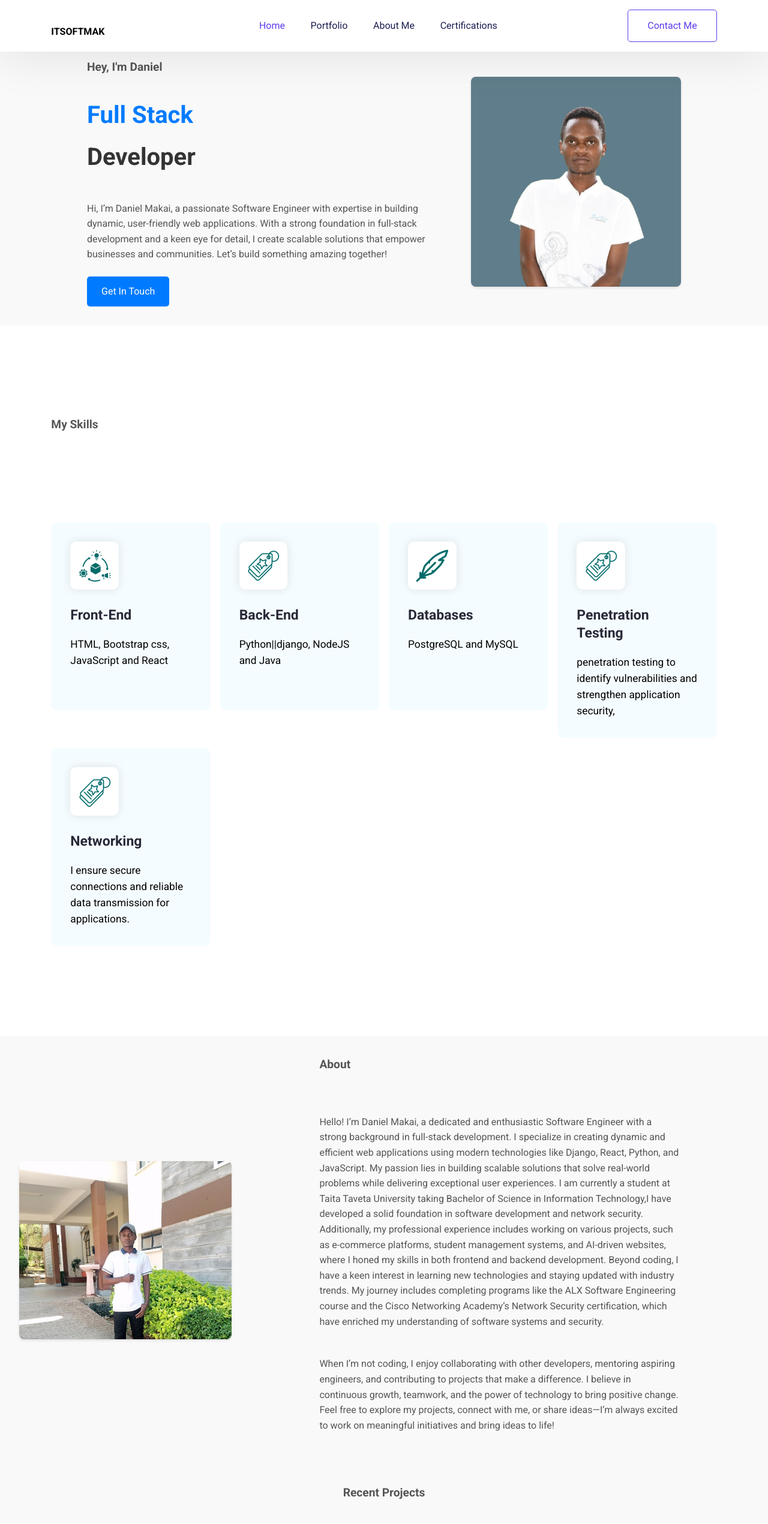
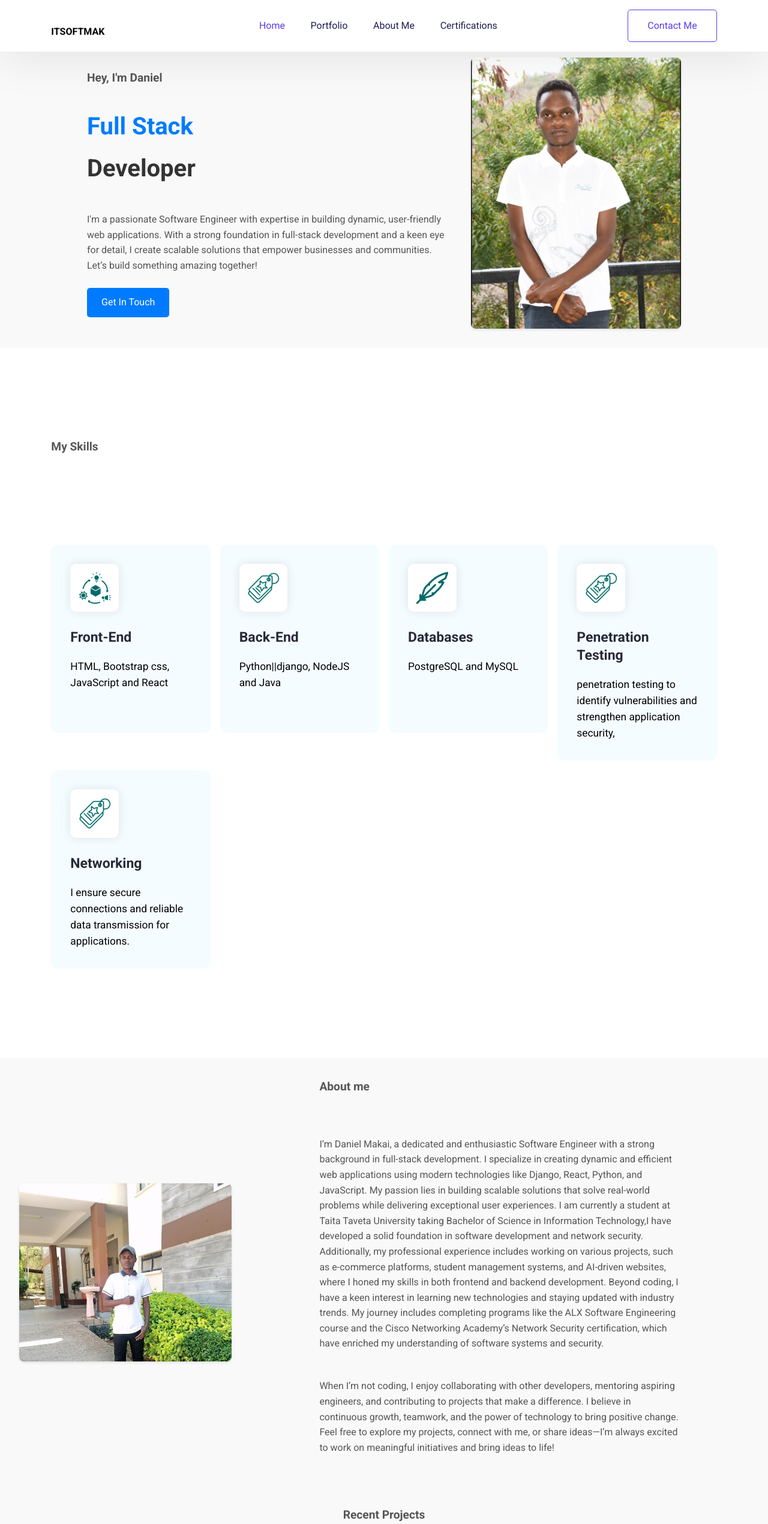
Before and after one commit to itMakai/portfolio, a React (Create React App) app: page / in a window 1280 px wide. Shown: the top 2541 px of the page at 60% size. Built offline with nearby package versions, Linux system fonts and the light colour scheme.

Commit message:
about edit

```diff
--- a/src/Pages/Home/AboutMe.jsx
+++ b/src/Pages/Home/AboutMe.jsx
@@ -8,10 +8,10 @@ export default function AboutMe() {
       </div>
       <div className="hero--section--content--box about--section--box">
         <div className="hero--section--content">
-          <p className="section--title">About</p>
+          <p className="section--title">About me</p>
           <h1 className="skills-section--heading"></h1>
           <p className="hero--section-description">
-          Hello! I’m Daniel Makai, a dedicated and enthusiastic Software Engineer with a strong background in full-stack development. I specialize in creating dynamic and efficient web applications using modern technologies like Django, React, Python, and JavaScript. My passion lies in building scalable solutions that solve real-world problems while delivering exceptional user experiences.
+           I’m Daniel Makai, a dedicated and enthusiastic Software Engineer with a strong background in full-stack development. I specialize in creating dynamic and efficient web applications using modern technologies like Django, React, Python, and JavaScript. My passion lies in building scalable solutions that solve real-world problems while delivering exceptional user experiences.
 
 I am currently a student at Taita Taveta University taking Bachelor of Science in Information Technology,I have developed a solid foundation in software development and network security. Additionally, my professional experience includes working on various projects, such as e-commerce platforms, student management systems, and AI-driven websites, where I honed my skills in both frontend and backend development.
 
--- a/src/Pages/Home/HeroSection.jsx
+++ b/src/Pages/Home/HeroSection.jsx
@@ -16,7 +16,7 @@ export default function HeroSection() {
               Developer
             </h1>
             <p className="hero--section-description">
-              Hi, I’m Daniel Makai, a passionate Software Engineer with expertise in building dynamic, user-friendly web applications. With a strong foundation in full-stack development and a keen eye for detail, I create scalable solutions that empower businesses and communities. Let’s build something amazing together!
+              I'm a passionate Software Engineer with expertise in building dynamic, user-friendly web applications. With a strong foundation in full-stack development and a keen eye for detail, I create scalable solutions that empower businesses and communities. Let’s build something amazing together!
             </p>
           </div>
           <Link
@@ -30,7 +30,7 @@ export default function HeroSection() {
           </Link>
         </div>
         <div className="hero--section--img">
-          <img src="./img/dan1.png" alt="Hero Section" />
+          <img src="./img/hero.jpeg" alt="Hero Section" />
         </div>
       </section>
 
```
Also changed, not shown: public/img/hero.jpeg (added), 8 other files (tests, documents, lock files or other folders).
